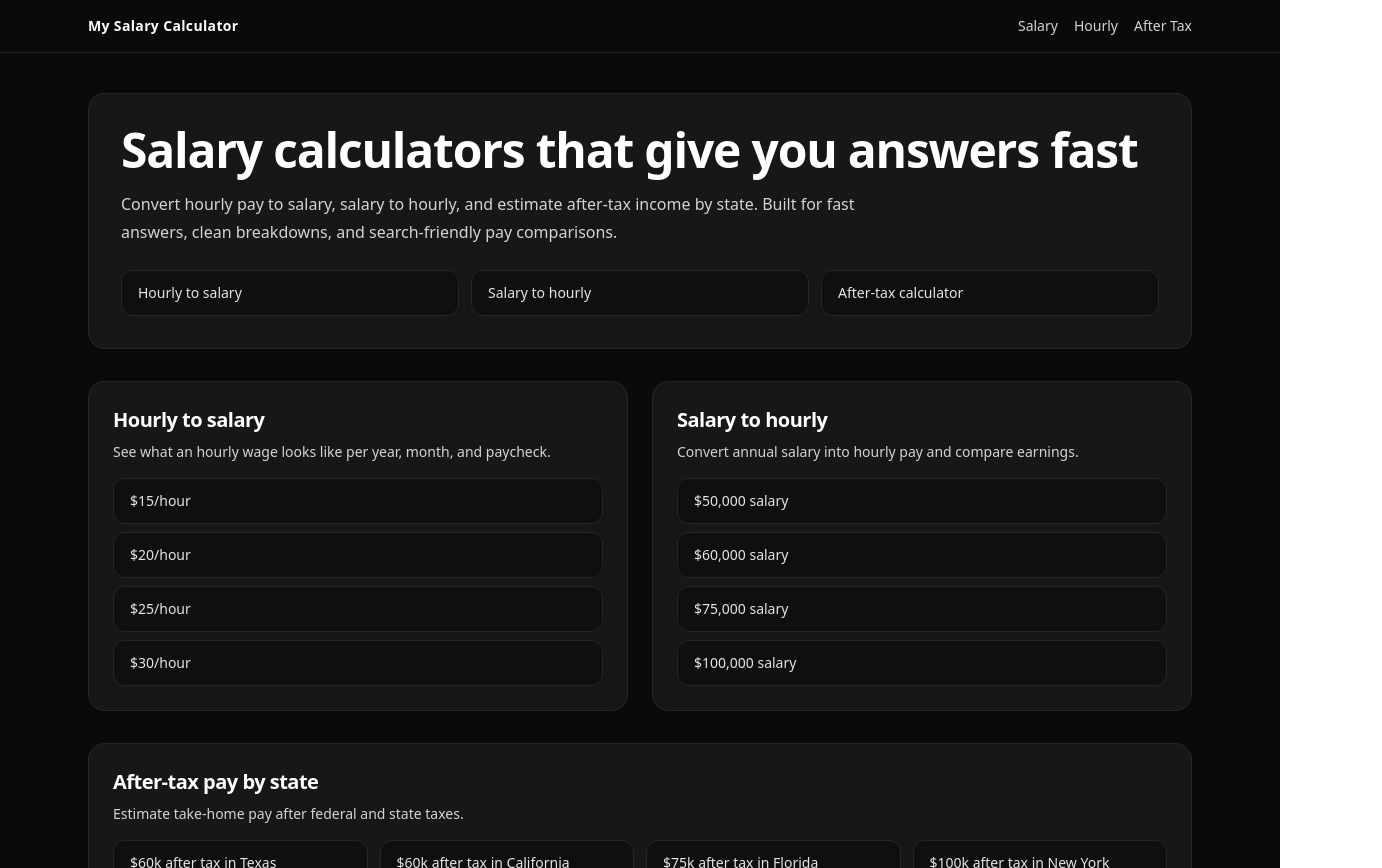
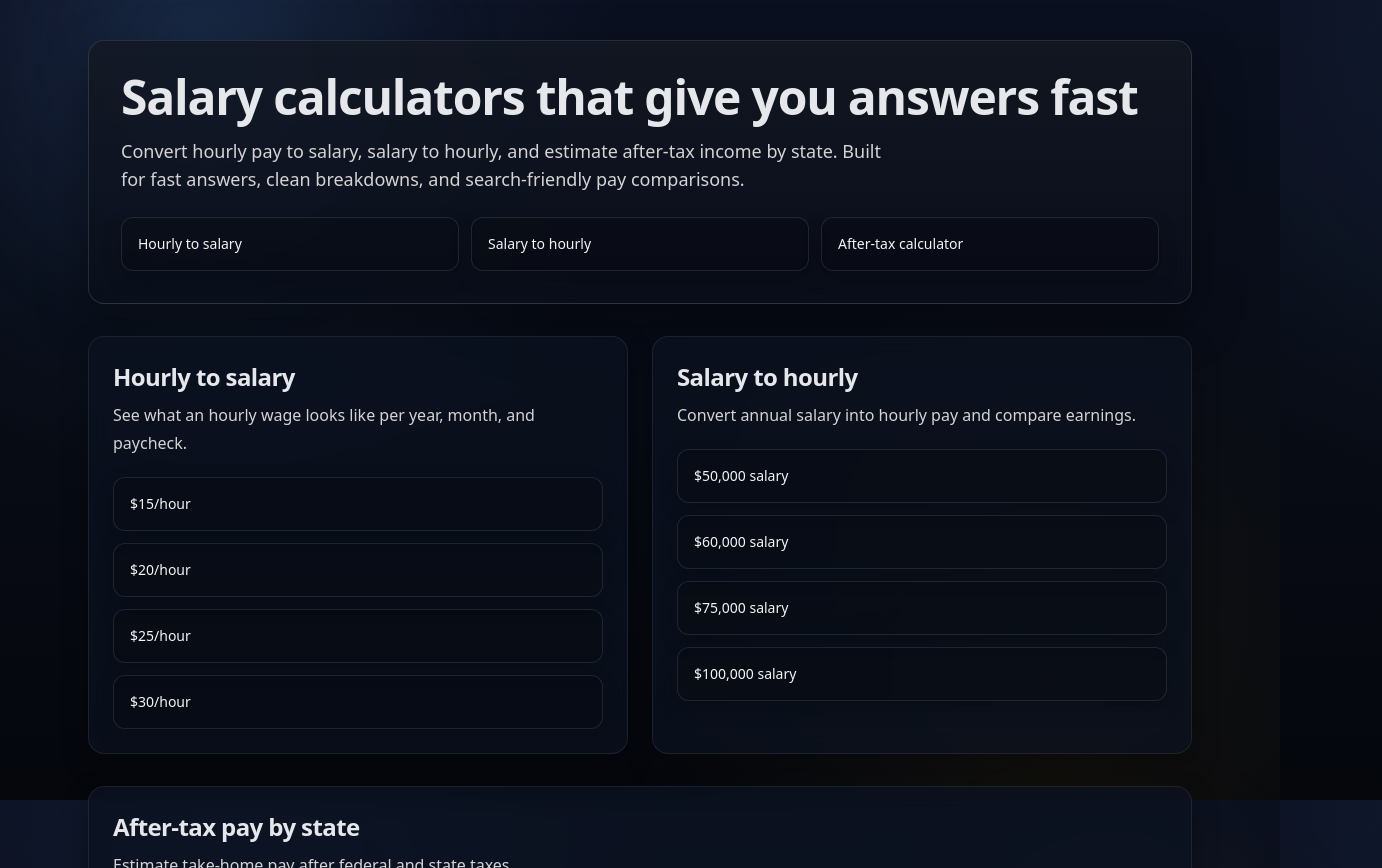
Before and after one commit to mrmagik03/salary-calculator, a Next.js app: page / in a window 1280 px wide. Shown: the top 868 px of the page, 1382 px wide, since content can reach past the window. Built offline with nearby package versions, Linux system fonts and the light colour scheme.

Commit message:
Update page.tsx

```diff
--- a/app/page.tsx
+++ b/app/page.tsx
@@ -1,80 +1,131 @@
 import type { Metadata } from "next";
-import LinkCard from "@/components/LinkCard";
-import SiteShell from "@/components/SiteShell";
+import Link from "next/link";
 
 export const metadata: Metadata = {
-  title: "Salary Calculator | Hourly to Salary, Salary to Hourly, and After-Tax Pay",
+  title:
+    "Salary Calculator | Hourly to Salary, Salary to Hourly, and After-Tax Pay",
   description:
     "Convert hourly pay to annual salary, salary to hourly pay, and estimate after-tax income by state.",
-  alternates: { canonical: "https://mysalarycalculator.co" },
+  alternates: {
+    canonical: "https://mysalarycalculator.co",
+  },
 };
 
-const hourlyExamples = [15, 20, 25, 30];
-const salaryExamples = [50000, 60000, 75000, 100000];
+const hourlyExamples = [
+  { label: "$15/hour", href: "/hourly/15/to-salary" },
+  { label: "$20/hour", href: "/hourly/20/to-salary" },
+  { label: "$25/hour", href: "/hourly/25/to-salary" },
+  { label: "$30/hour", href: "/hourly/30/to-salary" },
+];
+
+const salaryExamples = [
+  { label: "$50,000 salary", href: "/salary/50000/to-hourly" },
+  { label: "$60,000 salary", href: "/salary/60000/to-hourly" },
+  { label: "$75,000 salary", href: "/salary/75000/to-hourly" },
+  { label: "$100,000 salary", href: "/salary/100000/to-hourly" },
+];
+
 const afterTaxExamples = [
   { label: "$60k after tax in Texas", href: "/salary/60000/after-tax/texas" },
-  { label: "$60k after tax in California", href: "/salary/60000/after-tax/california" },
-  { label: "$75k after tax in Florida", href: "/salary/75000/after-tax/florida" },
-  { label: "$100k after tax in New York", href: "/salary/100000/after-tax/new-york" },
+  {
+    label: "$60k after tax in California",
+    href: "/salary/60000/after-tax/california",
+  },
+  {
+    label: "$75k after tax in Florida",
+    href: "/salary/75000/after-tax/florida",
+  },
+  {
+    label: "$100k after tax in New York",
+    href: "/salary/100000/after-tax/new-york",
+  },
 ];
+
+function LinkCard({
+  href,
+  children,
+}: {
+  href: string;
+  children: React.ReactNode;
+}) {
+  return (
+    <Link href={href} className="subtle-link-card block text-sm text-neutral-100">
+      {children}
+    </Link>
+  );
+}
 
 export default function HomePage() {
   return (
-    <SiteShell>
-      <main className="mx-auto max-w-6xl px-4 py-10 md:px-6">
-        <section className="rounded-2xl border border-neutral-800 bg-neutral-900 p-8 shadow-sm">
+    <main className="ambient-top ambient-bottom min-h-screen">
+      <div className="shell">
+        <section className="hero-card">
           <h1 className="text-3xl font-bold tracking-tight md:text-5xl">
             Salary calculators that give you answers fast
           </h1>
-          <p className="mt-4 max-w-3xl text-neutral-300">
-            Convert hourly pay to salary, salary to hourly, and estimate after-tax income by state.
-            Built for fast answers, clean breakdowns, and search-friendly pay comparisons.
+
+          <p className="mt-4 max-w-3xl text-lg text-neutral-300">
+            Convert hourly pay to salary, salary to hourly, and estimate
+            after-tax income by state. Built for fast answers, clean
+            breakdowns, and search-friendly pay comparisons.
           </p>
+
           <div className="mt-6 grid gap-3 sm:grid-cols-3">
             <LinkCard href="/hourly/25/to-salary">Hourly to salary</LinkCard>
             <LinkCard href="/salary/60000/to-hourly">Salary to hourly</LinkCard>
-            <LinkCard href="/salary/60000/after-tax/texas">After-tax calculator</LinkCard>
+            <LinkCard href="/salary/60000/after-tax/texas">
+              After-tax calculator
+            </LinkCard>
           </div>
         </section>
 
         <section className="mt-8 grid gap-6 md:grid-cols-2">
-          <div className="rounded-2xl border border-neutral-800 bg-neutral-900 p-6 shadow-sm">
-            <h2 className="text-xl font-semibold">Hourly to salary</h2>
-            <p className="mt-2 text-sm text-neutral-300">
+          <div className="glass-card p-6">
+            <h2 className="text-2xl font-semibold">Hourly to salary</h2>
+            <p className="mt-2 text-neutral-300">
               See what an hourly wage looks like per year, month, and paycheck.
             </p>
-            <div className="mt-4 space-y-2">
-              {hourlyExamples.map((rate) => (
-                <LinkCard key={rate} href={`/hourly/${rate}/to-salary`}>{`$${rate}/hour`}</LinkCard>
+
+            <div className="mt-5 space-y-3">
+              {hourlyExamples.map((item) => (
+                <LinkCard key={item.href} href={item.href}>
+                  {item.label}
+                </LinkCard>
               ))}
             </div>
           </div>
 
-          <div className="rounded-2xl border border-neutral-800 bg-neutral-900 p-6 shadow-sm">
-            <h2 className="text-xl font-semibold">Salary to hourly</h2>
-            <p className="mt-2 text-sm text-neutral-300">
+          <div className="glass-card p-6">
+            <h2 className="text-2xl font-semibold">Salary to hourly</h2>
+            <p className="mt-2 text-neutral-300">
               Convert annual salary into hourly pay and compare earnings.
             </p>
-            <div className="mt-4 space-y-2">
-              {salaryExamples.map((salary) => (
-                <LinkCard key={salary} href={`/salary/${salary}/to-hourly`}>
-                  {new Intl.NumberFormat("en-US", { style: "currency", currency: "USD", maximumFractionDigits: 0 }).format(salary)} salary
+
+            <div className="mt-5 space-y-3">
+              {salaryExamples.map((item) => (
+                <LinkCard key={item.href} href={item.href}>
+                  {item.label}
                 </LinkCard>
               ))}
             </div>
           </div>
         </section>
 
-        <section className="mt-8 rounded-2xl border border-neutral-800 bg-neutral-900 p-6 shadow-sm">
-          <h2 className="text-xl font-semibold">After-tax pay by state</h2>
-          <p className="mt-2 text-sm text-neutral-300">Estimate take-home pay after federal and state taxes.</p>
-          <div className="mt-4 grid gap-3 sm:grid-cols-2 md:grid-cols-4">
+        <section className="glass-card mt-8 p-6">
+          <h2 className="text-2xl font-semibold">After-tax pay by state</h2>
+          <p className="mt-2 text-neutral-300">
+            Estimate take-home pay after federal and state taxes.
+          </p>
+
+          <div className="mt-5 grid gap-3 sm:grid-cols-2 md:grid-cols-4">
             {afterTaxExamples.map((item) => (
-              <LinkCard key={item.href} href={item.href}>{item.label}</LinkCard>
+              <LinkCard key={item.href} href={item.href}>
+                {item.label}
+              </LinkCard>
             ))}
           </div>
         </section>
-      </main>
-    </SiteShell>
+      </div>
+    </main>
   );
 }
```
